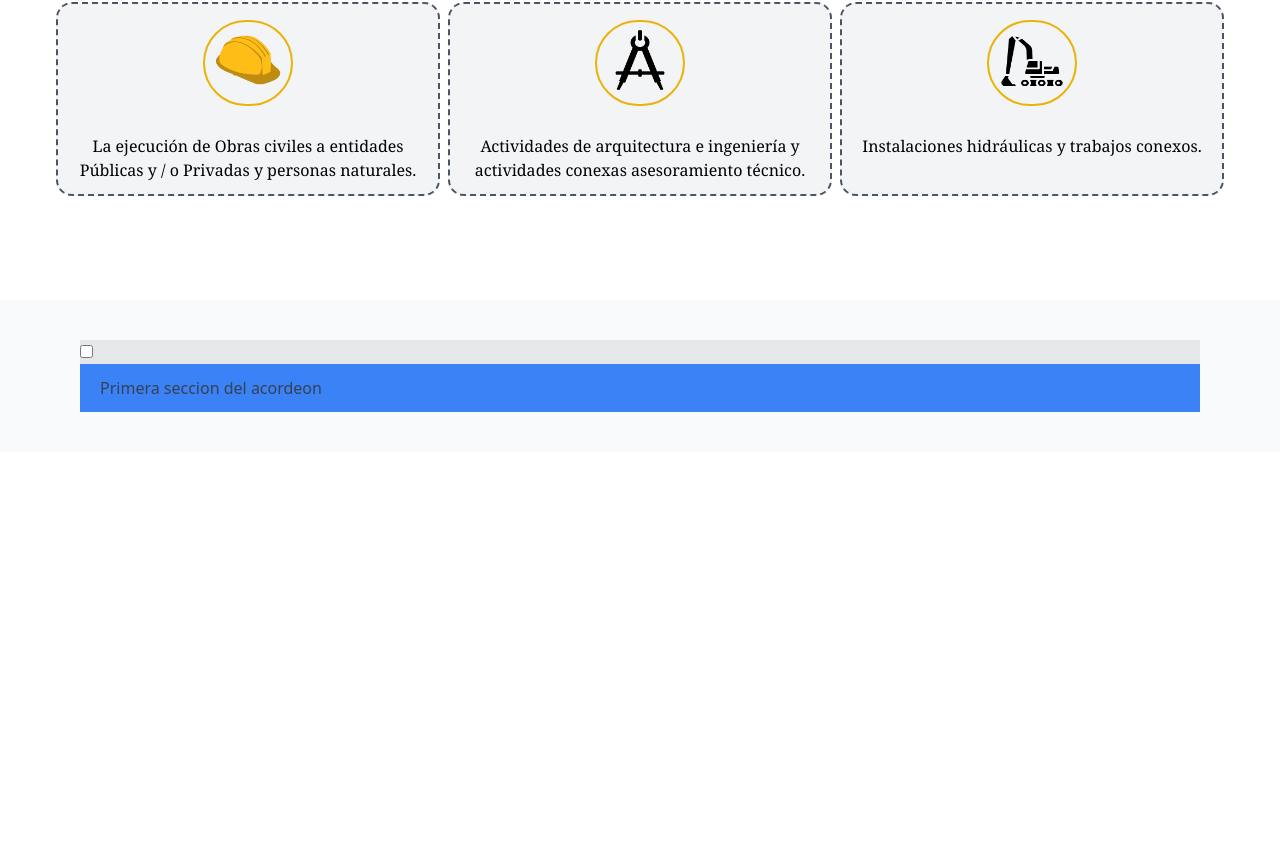
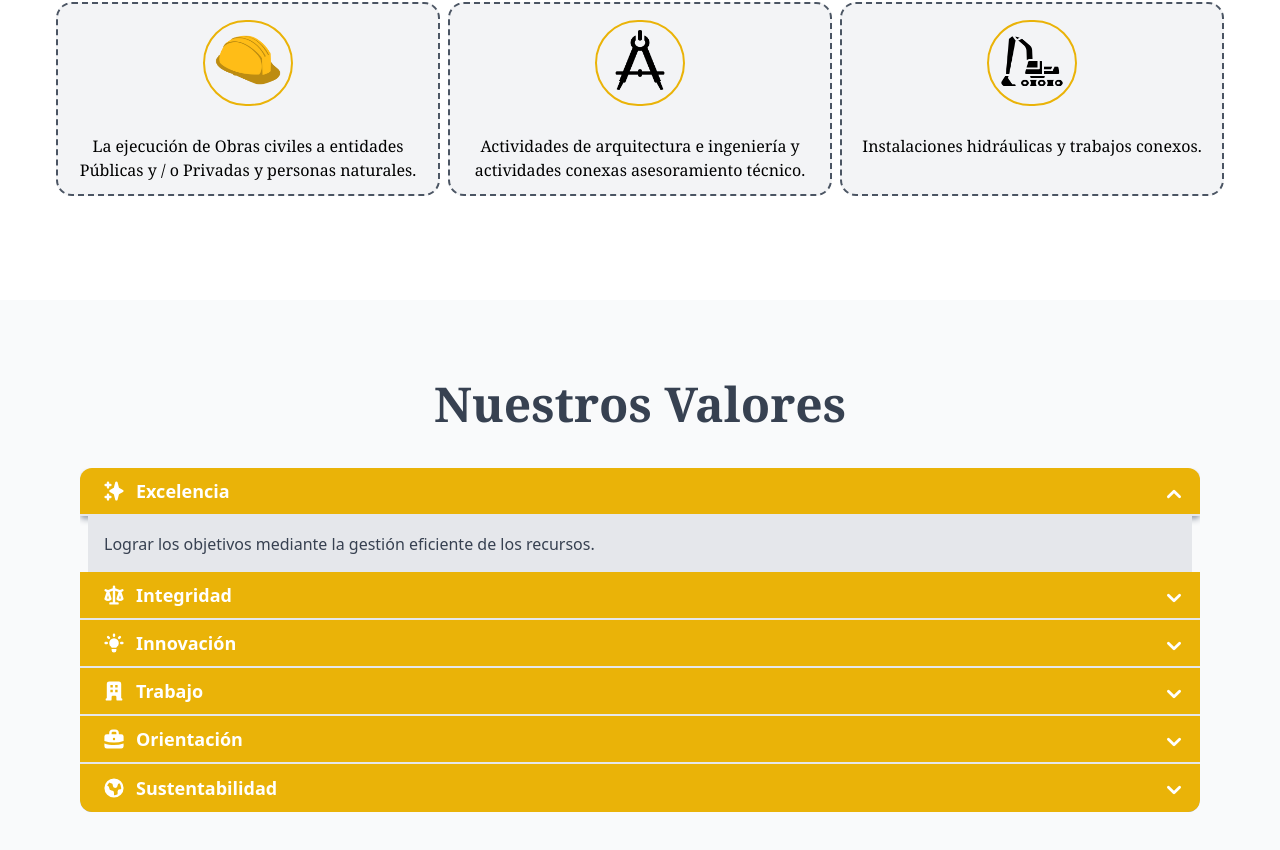
Before and after one commit to MCLRDRI15/construtop-Ingenieria, a Next.js app: page /nosotros in a window 1280 px wide. Shown: the part 1663-2513 px from the top of the page. Before the commit the page ends 2179 px from the top, so only its background shows below. Built offline with nearby package versions, Linux system fonts and the light colour scheme.

Commit message:
Update index.tsx

```diff
--- a/src/pages/nosotros/index.tsx
+++ b/src/pages/nosotros/index.tsx
@@ -1,6 +1,16 @@
 import Head from "next/head";
 import { MainLayout } from "@layouts";
-import { FingerPrintIcon, ShieldCheckIcon } from "@heroicons/react/solid";
+import {
+  FingerPrintIcon,
+  ShieldCheckIcon,
+  ChevronDownIcon,
+  SparklesIcon,
+  ScaleIcon,
+  LightBulbIcon,
+  OfficeBuildingIcon,
+  BriefcaseIcon,
+  GlobeIcon,
+} from "@heroicons/react/solid";
 import { Tooltip } from "src/components/inputs/tooltip/Tooltip";
 import CustomFooter from "src/components/footer/Footer";
 import Image from "next/image";
@@ -204,10 +214,137 @@ export default function NosotrosPage() {
             </div>
           </div>
           <div className="bg-gray-50 py-10 mb-44">
-            <div className="relative bg-gray-200 text-gray-700 mx-4 sm:mx-20">
-              <input type="checkbox"></input>
-              <div className="bg-blue-500 h-12 w-full pl-5 flex items-center">
-                <h1 className="">Primera seccion del acordeon</h1>
+            <div className="mx-10 my-10 text-center">
+              <span className="text-lg sm:text-3xl lg:text-5xl font-serif text-gray-700 font-semibold">
+                Nuestros Valores
+              </span>
+            </div>
+            <div className="relative text-gray-700 mx-4 sm:mx-20 overflow-hidden">
+              <input
+                type="checkbox"
+                className="peer absolute top-0 inset-x-0 w-full h-12 opacity-0 z-10 cursor-pointer"
+              ></input>
+              <div className="bg-yellow-500 h-12 w-full pl-5 flex items-center rounded-t-xl border-b-2 shadow-md shadow-gray-400">
+                <SparklesIcon className="w-7 h-6 mr-2 text-white" />
+                <h1 className="text-lg font-semibold text-white">Excelencia</h1>
+              </div>
+              <div className="absolute top-3 right-3 text-white transition-transform duration-500 rotate-180 peer-checked:rotate-0">
+                <ChevronDownIcon className="w-7 h-7" />
+              </div>
+              <div className="bg-gray-200 mx-2 overflow-hidden transition-all duration-500 max-h-40 peer-checked:max-h-0">
+                <div className="p-4">
+                  <p>
+                    Lograr los objetivos mediante la gestión eficiente de los
+                    recursos.
+                  </p>
+                </div>
+              </div>
+            </div>
+            <div className="relative text-gray-700 mx-4 sm:mx-20 overflow-hidden">
+              <input
+                type="checkbox"
+                className="peer absolute top-0 inset-x-0 w-full h-12 opacity-0 z-10 cursor-pointer"
+              ></input>
+              <div className="bg-yellow-500 h-12 w-full pl-5 flex items-center shadow-md border-b-2 shadow-gray-400">
+                <ScaleIcon className="w-7 h-6 mr-2 text-white" />
+                <h1 className="text-lg font-semibold text-white">Integridad</h1>
+              </div>
+              <div className="absolute top-3 right-3 text-white transition-transform duration-500 rotate-0 peer-checked:rotate-180">
+                <ChevronDownIcon className="w-7 h-7" />
+              </div>
+              <div className="bg-gray-200 mx-2 overflow-hidden transition-all duration-500 max-h-0 peer-checked:max-h-40">
+                <div className="p-4">
+                  <p>Actuar siempre de forma ética y transparente.</p>
+                </div>
+              </div>
+            </div>
+            <div className="relative text-gray-700 mx-4 sm:mx-20 overflow-hidden">
+              <input
+                type="checkbox"
+                className="peer absolute top-0 inset-x-0 w-full h-12 opacity-0 z-10 cursor-pointer"
+              ></input>
+              <div className="bg-yellow-500 h-12 w-full pl-5 flex items-center shadow-md border-b-2 shadow-gray-400">
+                <LightBulbIcon className="w-7 h-6 mr-2 text-white" />
+                <h1 className="text-lg font-semibold text-white">Innovación</h1>
+              </div>
+              <div className="absolute top-3 right-3 text-white transition-transform duration-500 rotate-0 peer-checked:rotate-180">
+                <ChevronDownIcon className="w-7 h-7" />
+              </div>
+              <div className="bg-gray-200 mx-2 overflow-hidden transition-all duration-500 max-h-0 peer-checked:max-h-40">
+                <div className="p-4">
+                  <p>
+                    Fomentar una cultura de mejora continua y el desarrollo de
+                    nuevas soluciones.
+                  </p>
+                </div>
+              </div>
+            </div>
+            <div className="relative text-gray-700 mx-4 sm:mx-20 overflow-hidden">
+              <input
+                type="checkbox"
+                className="peer absolute top-0 inset-x-0 w-full h-12 opacity-0 z-10 cursor-pointer"
+              ></input>
+              <div className="bg-yellow-500 h-12 w-full pl-5 flex items-center shadow-md border-b-2 shadow-gray-400">
+                <OfficeBuildingIcon className="w-7 h-6 mr-2 text-white" />
+                <h1 className="text-lg font-semibold text-white">Trabajo</h1>
+              </div>
+              <div className="absolute top-3 right-3 text-white transition-transform duration-500 rotate-0 peer-checked:rotate-180">
+                <ChevronDownIcon className="w-7 h-7" />
+              </div>
+              <div className="bg-gray-200 mx-2 overflow-hidden transition-all duration-500 max-h-0 peer-checked:max-h-40">
+                <div className="p-4">
+                  <p>
+                    Trabajar de forma coordinada sobre la base de relaciones de
+                    confianza con un objetivo común.
+                  </p>
+                </div>
+              </div>
+            </div>
+            <div className="relative text-gray-700 mx-4 sm:mx-20 overflow-hidden">
+              <input
+                type="checkbox"
+                className="peer absolute top-0 inset-x-0 w-full h-12 opacity-0 z-10 cursor-pointer"
+              ></input>
+              <div className="bg-yellow-500 h-12 w-full pl-5 flex items-center shadow-md border-b-2 shadow-gray-400">
+                <BriefcaseIcon className="w-7 h-6 mr-2 text-white" />
+                <h1 className="text-lg font-semibold text-white">
+                  Orientación
+                </h1>
+              </div>
+              <div className="absolute top-3 right-3 text-white transition-transform duration-500 rotate-0 peer-checked:rotate-180">
+                <ChevronDownIcon className="w-7 h-7" />
+              </div>
+              <div className="bg-gray-200 mx-2 overflow-hidden transition-all duration-500 max-h-0 peer-checked:max-h-40">
+                <div className="p-4">
+                  <p>
+                    Entender las necesidades de nuestros clientes y buscar altos
+                    niveles de satisfacción.
+                  </p>
+                </div>
+              </div>
+            </div>
+            <div className="relative text-gray-700 mx-4 sm:mx-20 rounded-b-xl overflow-hidden">
+              <input
+                type="checkbox"
+                className="peer absolute top-0 inset-x-0 w-full h-12 opacity-0 z-10 cursor-pointer"
+              ></input>
+              <div className="bg-yellow-500 h-12 w-full pl-5 flex items-center rounded-b-xl shadow-md shadow-gray-400">
+                <GlobeIcon className="w-7 h-6 mr-2 text-white" />
+                <h1 className="text-lg font-semibold text-white">
+                  Sustentabilidad
+                </h1>
+              </div>
+              <div className="absolute top-3 right-3 text-white transition-transform duration-500 rotate-0 peer-checked:rotate-180">
+                <ChevronDownIcon className="w-7 h-7" />
+              </div>
+              <div className="bg-gray-200 mx-2 overflow-hidden transition-all duration-500 max-h-0 peer-checked:max-h-40">
+                <div className="p-4">
+                  <p>
+                    Actuar en armonía con el medio ambiente y las comunidades de
+                    nuestra zona de influencia, promover la seguridad y cuidar
+                    la salud de nuestros colaboradores.
+                  </p>
+                </div>
               </div>
             </div>
           </div>
```
